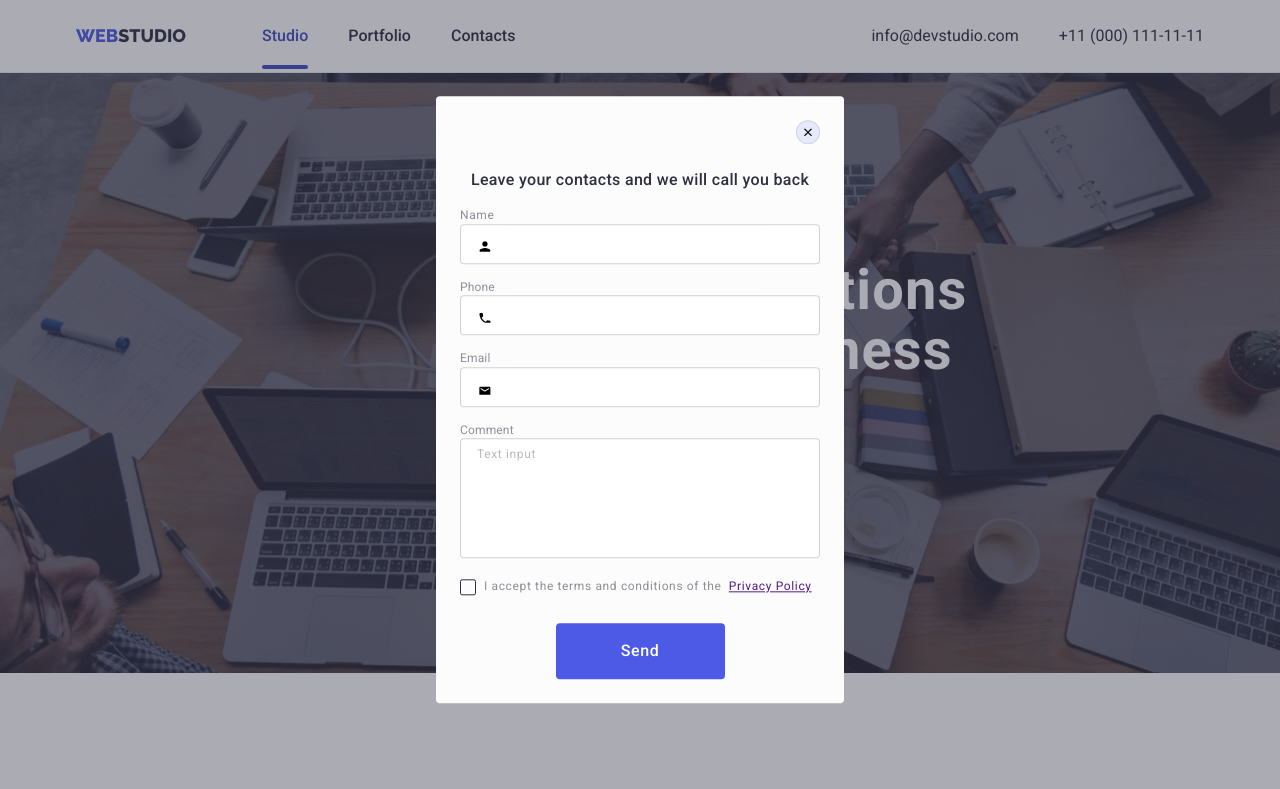
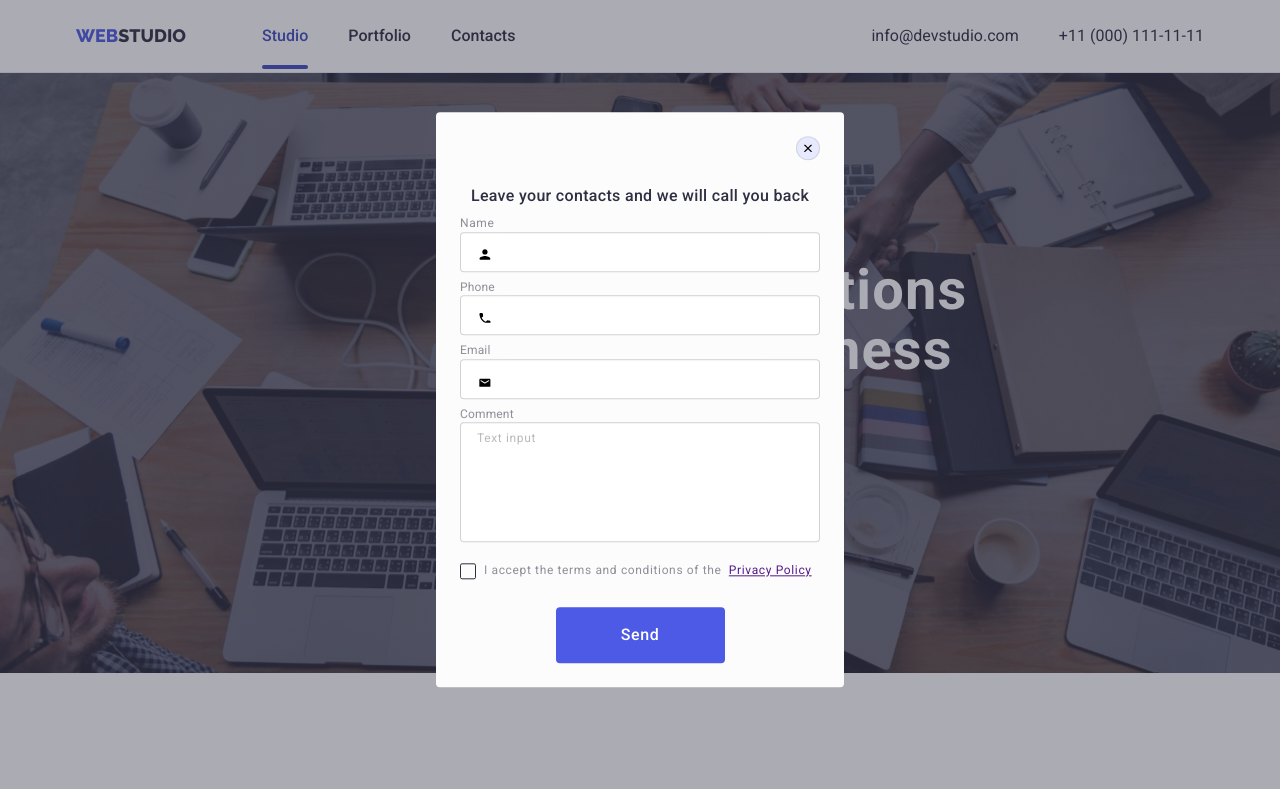
Before and after one commit to Vasilyuriy/goit-markup-hw-06, a plain HTML site: page index.html in a window 1280 px wide. Both pictures are taken after a click on the button "Order Service". Shown: the top 789 px of the page. Drawn offline with nearby package versions, Linux system fonts and the light colour scheme.

Commit message:
Update styles.css

```diff
--- a/css/styles.css
+++ b/css/styles.css
@@ -775,7 +775,7 @@ button {
 }
 .modal-form-field {
   display: block;
-  margin-top: 16px;
+  margin-top: 8px;
   color: rgba(142, 143, 153, 1);
   font-family: inherit;
   font-weight: 400;
@@ -792,6 +792,7 @@ button {
 }
 
 .modal-frm-inpt-desc {
+  margin-bottom: 4px;
 }
 
 .modal-form-input,
```
